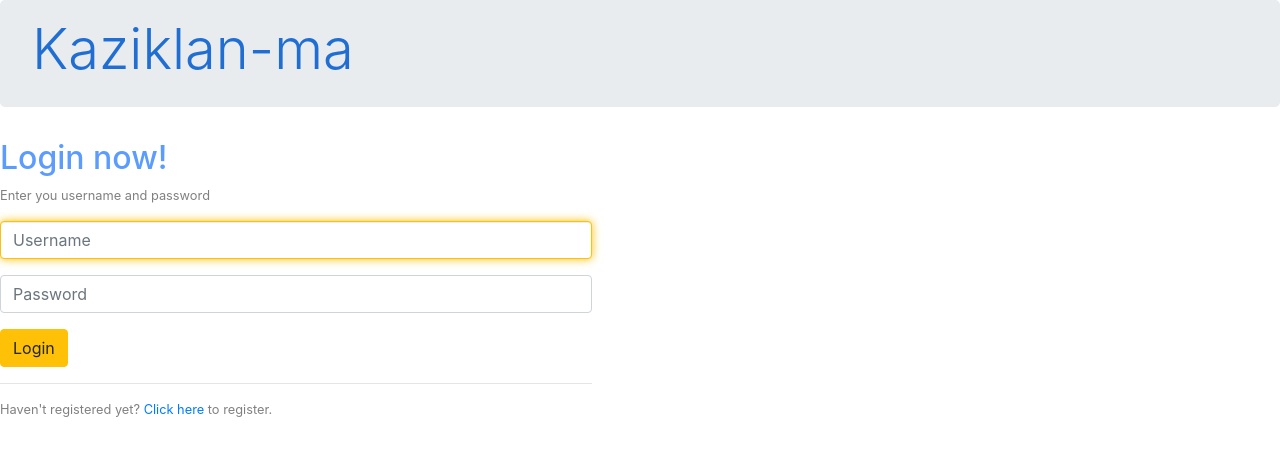
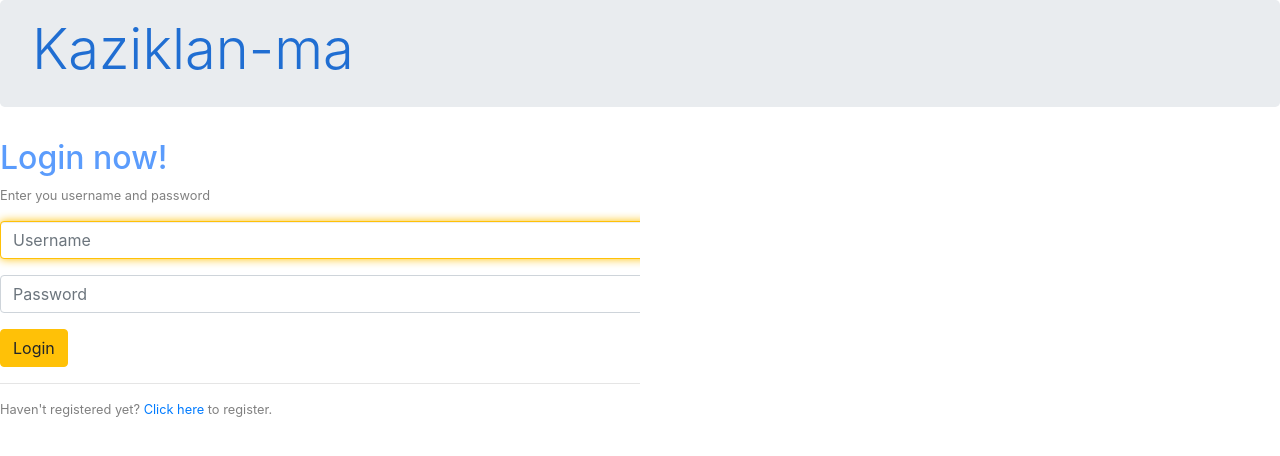
Before and after one commit to Bil-372-Proje-8-Organization/Bil372_Proje_8, a Flask app: page /login in a window 1280 px wide. Shown: the top 456 px of the page. Run offline with Flask 2, Linux system fonts and the light colour scheme; parts of the project's set-up code (start-up, migrations or seed data) failed here and were passed over; some libraries are stand-ins or nearby versions.

Commit message:
Visual changes

```diff
--- a/templates/login.html
+++ b/templates/login.html
@@ -4,6 +4,8 @@
 {% block title %}Login {% endblock %}
 
 {% block content %}
+<body>
+    <div style="width:800px; margin:0 auto;">
       <h2>Login now!</h2>
       <p>Enter you username and password</p>
 
@@ -19,4 +21,7 @@
       <hr>
 
       <p>Haven't registered yet? <a href={{url_for('index')}}>Click here</a> to register.</p>
+    </div>
+</body>
+
 {% endblock %}
```
Lines whose indentation alone changed are shown as unchanged.
